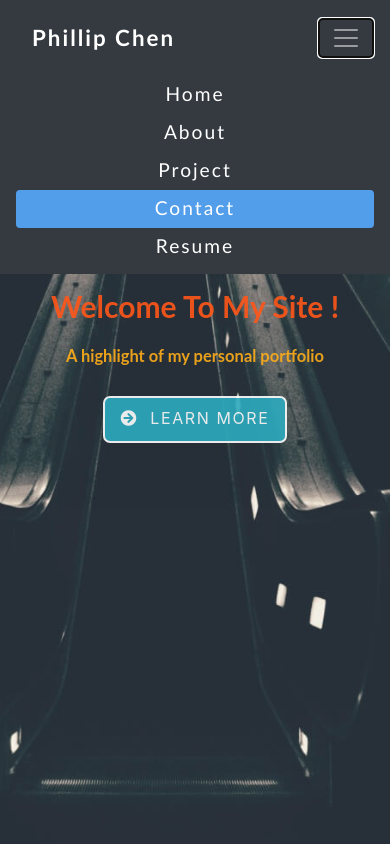
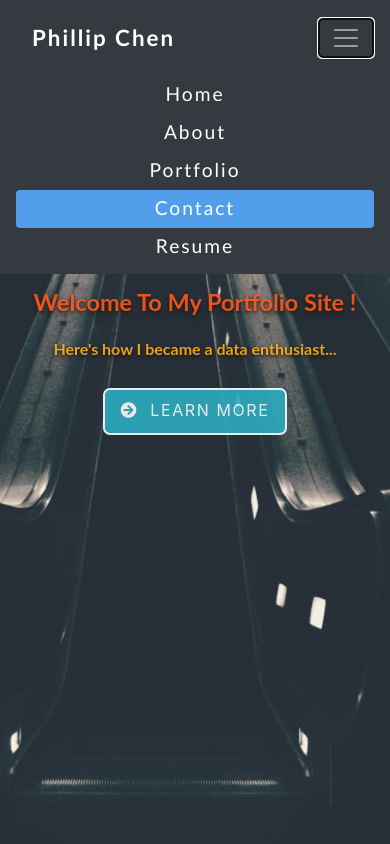
Before and after one commit to phillip-chen/yitsung-chen-old-website, a plain HTML site: page index.html in a window 390 px wide. Both pictures are taken after a click on the button "Toggle navigation". Shown: the top 844 px of the page. Drawn offline with nearby package versions, Linux system fonts and the light colour scheme; some packages are replaced by stand-ins of ours; a script that the page names is missing.

Commit message:
RWD Final 5.0

```diff
--- a/css/home.css
+++ b/css/home.css
@@ -349,7 +349,7 @@ hr{
     letter-spacing: 2px;
   }
   .jumbotron.home h1{
-    font-size: 38px;
+    font-size: 32px;
     letter-spacing: normal;
   }
   .jumbotron.home p{
@@ -361,7 +361,7 @@ hr{
     margin-right: 20px;
   }
   .btn-info{
-    font-size: 18px;
+    font-size: 17px;
   }
   .homeLine{
     max-width: 300px;
@@ -393,14 +393,18 @@ hr{
 }
 @media (max-width: 436px){
   .jumbotron.home h1{
-    font-size: 30px;
+    font-size: 23.5px;
     letter-spacing: normal;
-    text-shadow:none;
+    text-shadow: 0px 1px 3px rgba(0, 0, 0, 0.9),
+                 0px 3px 5px rgba(0, 0, 0, 0.5),
+                 0px 6px 8px rgba(0, 0, 0, 0.4);
   }
   .jumbotron.home p{
-    font-size: 16.5px;
+    font-size: 16px;
     letter-spacing: normal;
-    text-shadow:none;
+    text-shadow: 0px 1px 3px rgba(0, 0, 0, 0.9),
+                 0px 2px 4px rgba(0, 0, 0, 0.5),
+                 0px 3px 6px rgba(0, 0, 0, 0.4);
   }
   .btn-info{
     font-size: 1em;
--- a/index.html
+++ b/index.html
@@ -32,7 +32,7 @@
               <a class="nav-link" href="#section-about">About</a>
             </li>
             <li class="nav-item">
-              <a class="nav-link" href="#section-project">Project</a>
+              <a class="nav-link" href="#section-project">Portfolio</a>
             </li>
             <li class="nav-item">
               <a class="nav-link" href="#section-contact">Contact</a>
@@ -49,8 +49,8 @@
         <div class="container jumbotron home">
           <div class="row">
             <div class="col-lg-12">
-              <h1>Welcome To My Site !</h1>
-              <p>A highlight of my personal portfolio</p>
+              <h1>Welcome To My Portfolio Site !</h1>
+              <p>Here's how I became a data enthusiast...</p>
               <a href="#section-about"><button class="btn btn-info btn-lg"><i class="fas fa-arrow-circle-right"></i> &nbsp;LEARN MORE</button></a>
             </div>
           </div>
@@ -68,8 +68,8 @@
               <p><span class="text-danger">HI THERE!</span> My name is Yi-Tsung Chen (Phillip), my background lies in the intersection of Business, Analytics and a little bit of UX Design across
                 Taiwan, Singapore and Australia.</p>
                 <br>
-                <p>I am passion of using data to solve real-world problems, especially those are related to business operation and UX design aspects.
-                  Regarding personal interests, I like photography and traveling. Nice to meet you and feel free to have a chat!</p>
+                <p>I am passion of using data to solve real-world problems, especially those are related to business operation and UX design aspects as can be seen from previous capstone and side projects shown below and or in my CV.
+                  Regarding personal interests, I like photography, traveling and learning. Nice to meet you and feel free to have a chat!</p>
             </div>
           </div>
         </div>
```
